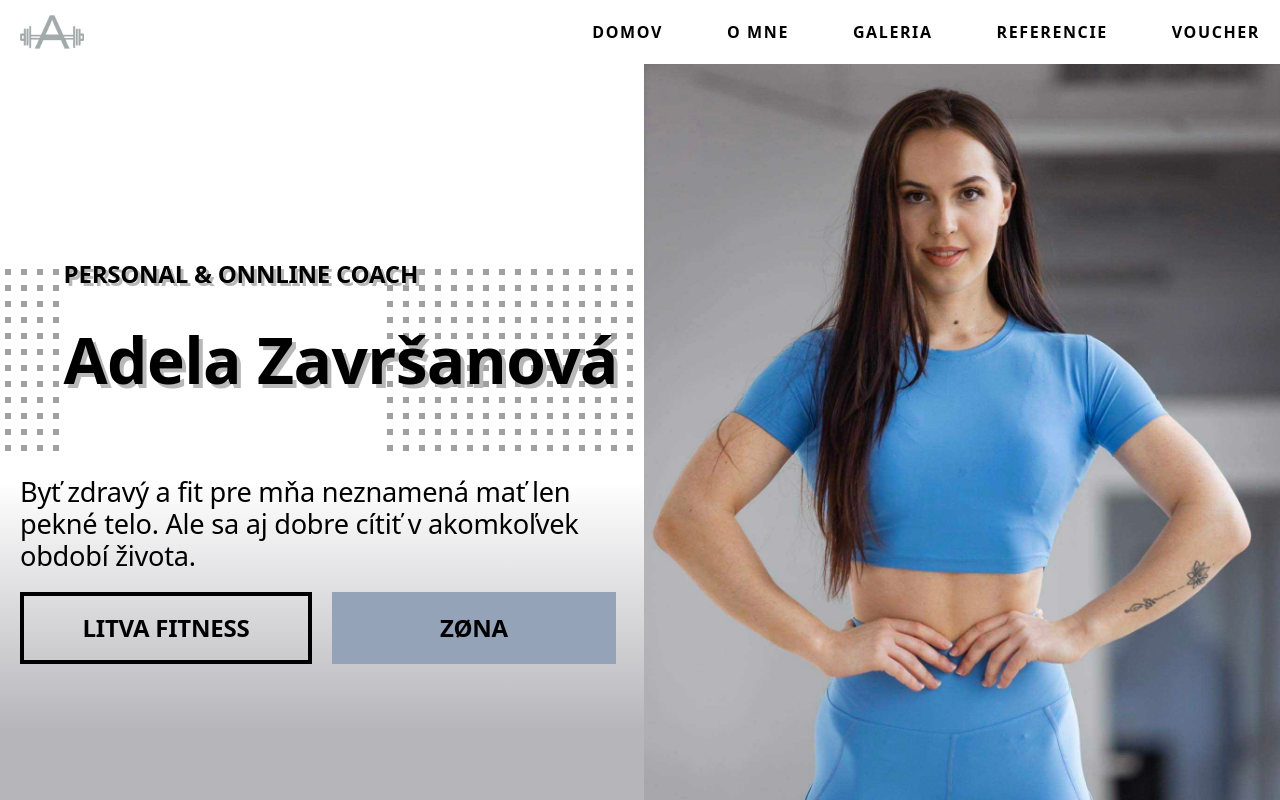
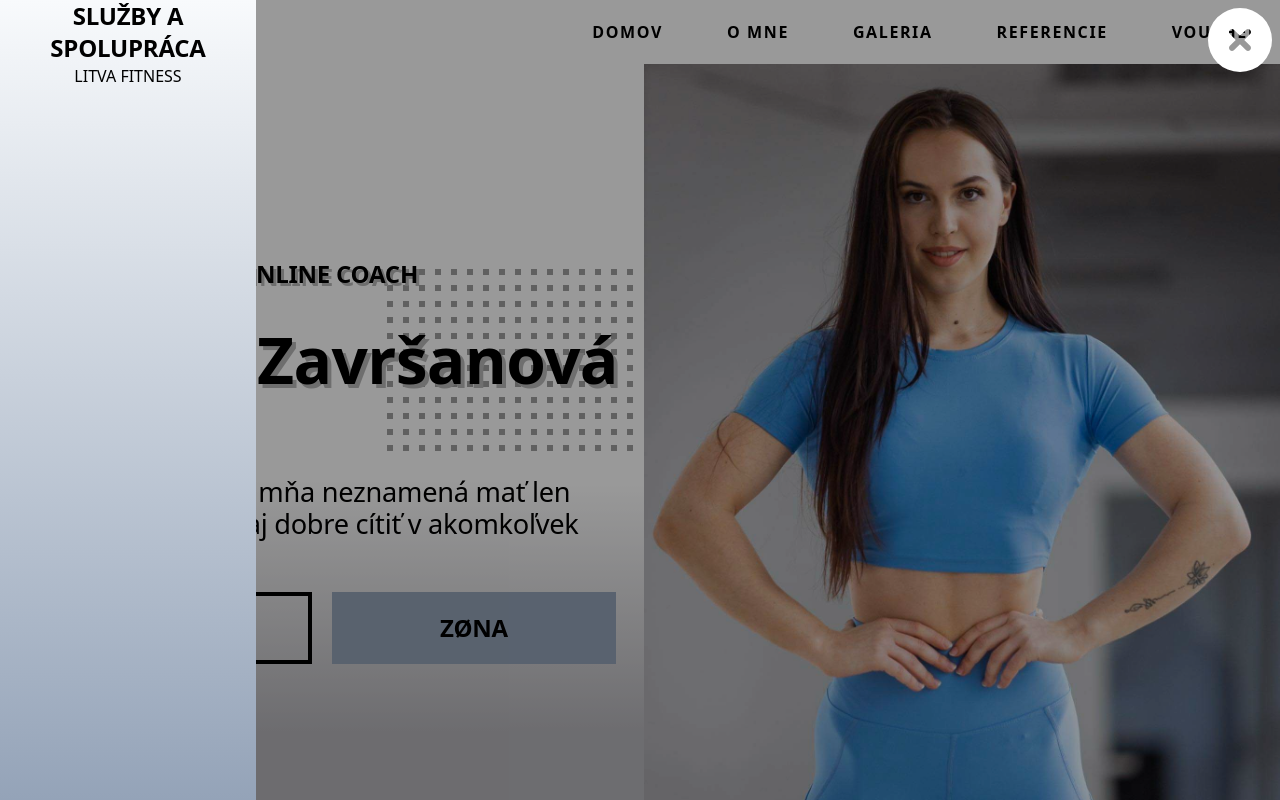
Before and after one commit to Stanislav453/gym_website, a React (Vite) app: page /domov in a window 1280 px wide. Shown: the top 800 px of the page. Built offline with nearby package versions, Linux system fonts and the light colour scheme; the HTML template or start-up script is replaced by a standard one.

Commit message:
Add serviceName as useState.  Add HeaderButton onClick props. Add ModalOdServices.

```diff
--- a/src/pages/Home.tsx
+++ b/src/pages/Home.tsx
@@ -1,13 +1,23 @@
+import { useState } from "react";
 import adelaImg from "../assets/photo/Adela-foto.jpg";
 import { HeaderButton } from "../components/HeaderButton/HeaderButton";
+import { ModalOfServices } from "../components/ModalOfServices/ModalOfServices";
 import { SectionHeader } from "../components/SectionHeader/SectionHeader";
 import { buttonHeader } from "../data/headerData";
 
 const Home = () => {
+  const [ serviceName, setServiceName ] = useState('')
   const hightText = "adela završanová";
   const secondText = "personal & onnline coach";
   const citation =
     "Byť zdravý a fit pre mňa neznamená mať len pekné telo. Ale sa aj dobre cítiť v akomkoľvek období života.";
+
+    const setActualServiceName = (setName:string) => {
+      setServiceName(setName)
+    }
+
+
+
   return (
     <main className="grid grid-cols-1 md:grid-cols-2 gap-2 ">
       <article className="relative flex flex-col justify-center gap-5">
@@ -17,7 +27,11 @@ const Home = () => {
           {buttonHeader.map((oneButton, index) => {
             const { text, variant } = oneButton;
             return (
-              <HeaderButton key={index} variant={variant}>
+              <HeaderButton
+                onClick={() => setActualServiceName(text)}
+                key={index}
+                variant={variant}
+              >
                 {text}
               </HeaderButton>
             );
@@ -31,6 +45,16 @@ const Home = () => {
           alt="adela_zavrsanova"
         />
       </article>
+      {/* {serviceName && (
+        <ModalOfServices
+          serviceName={serviceName}
+          setServiceName={setServiceName}
+        />
+      )} */}
+      <ModalOfServices
+        serviceName={serviceName}
+        setServiceName={setServiceName}
+      />
     </main>
   );
 };
```
